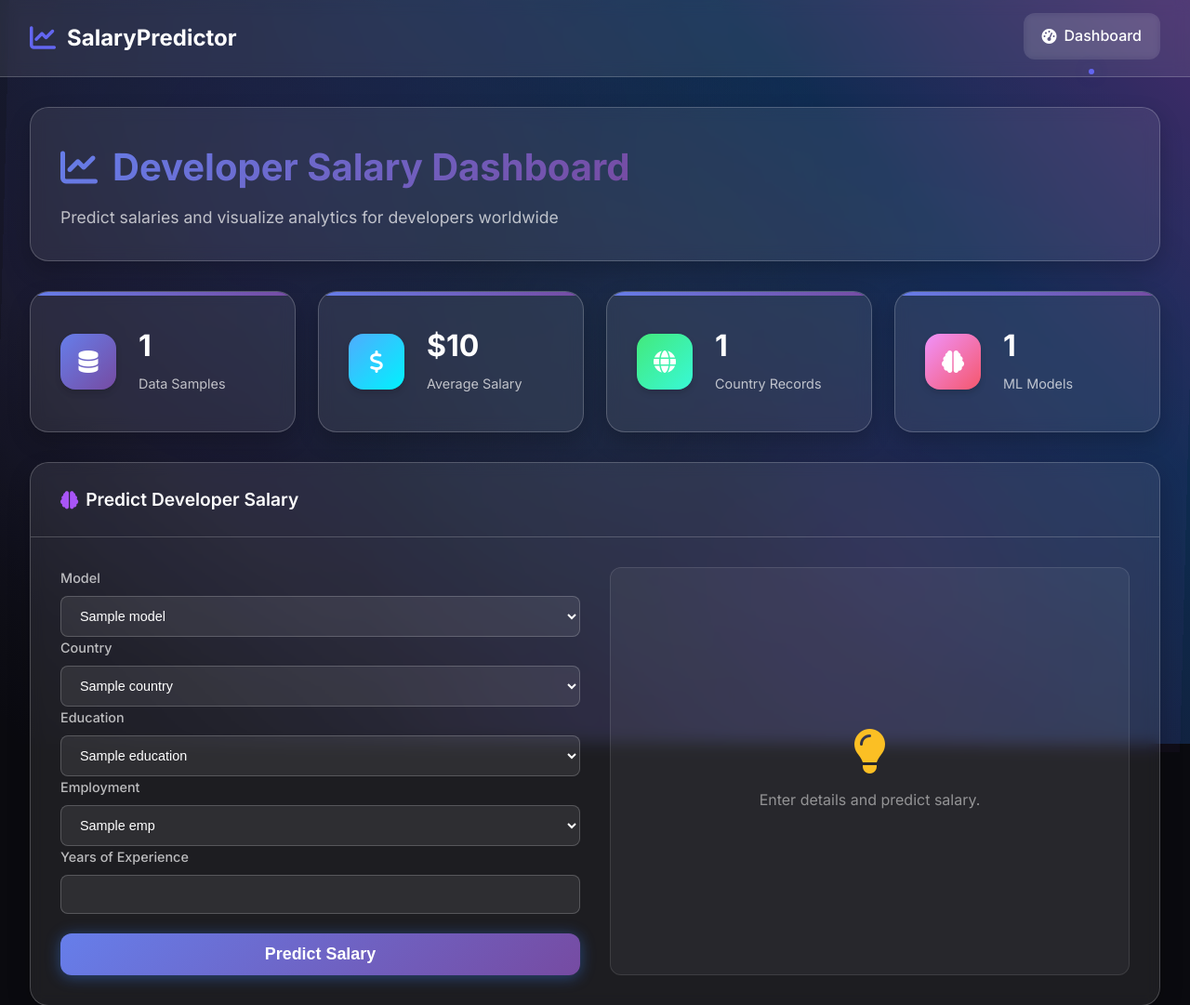
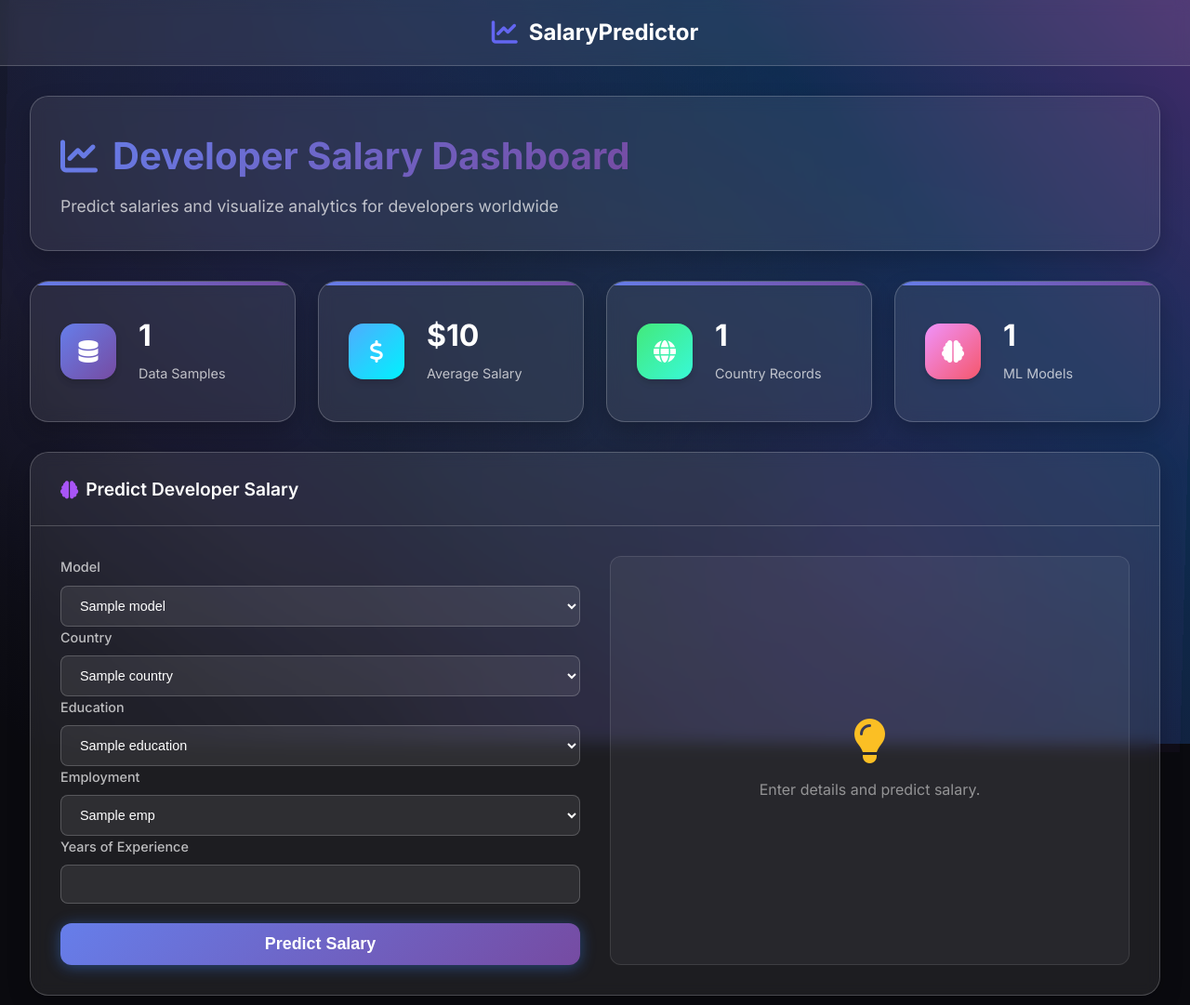
Before and after one commit to Harsha-vjay/salary-predictor-app, a Flask app: template app/templates/dashboard.html in a window 1280 px wide. Shown: the top 1081 px of the page at 93% size. Run offline with Flask 3, Linux system fonts and the light colour scheme; the template is opened without the code that fills it: most values are stand-ins (such as "Sample title", 1, 10 or a date in 2020); data that the repository does not hold is empty; parts of the project's set-up code (start-up, migrations or seed data) failed here and were passed over.

Commit message:
Updated nav bar and title

```diff
--- a/app/static/css/style.css
+++ b/app/static/css/style.css
@@ -126,6 +126,8 @@ body {
 }
 
 .nav-brand {
+    text-align: center;
+    margin: 0 auto;
     display: flex;
     align-items: center;
     gap: 0.75rem;
--- a/app/templates/base.html
+++ b/app/templates/base.html
@@ -19,9 +19,6 @@
                 <i class="fas fa-chart-line"></i>
                 <span>SalaryPredictor</span>
             </div>
-            <div class="nav-menu">
-                <a href="/" class="nav-link active"><i class="fas fa-tachometer-alt"></i>Dashboard</a>
-            </div>
         </div>
     </nav>
     <main class="main-content">
```
